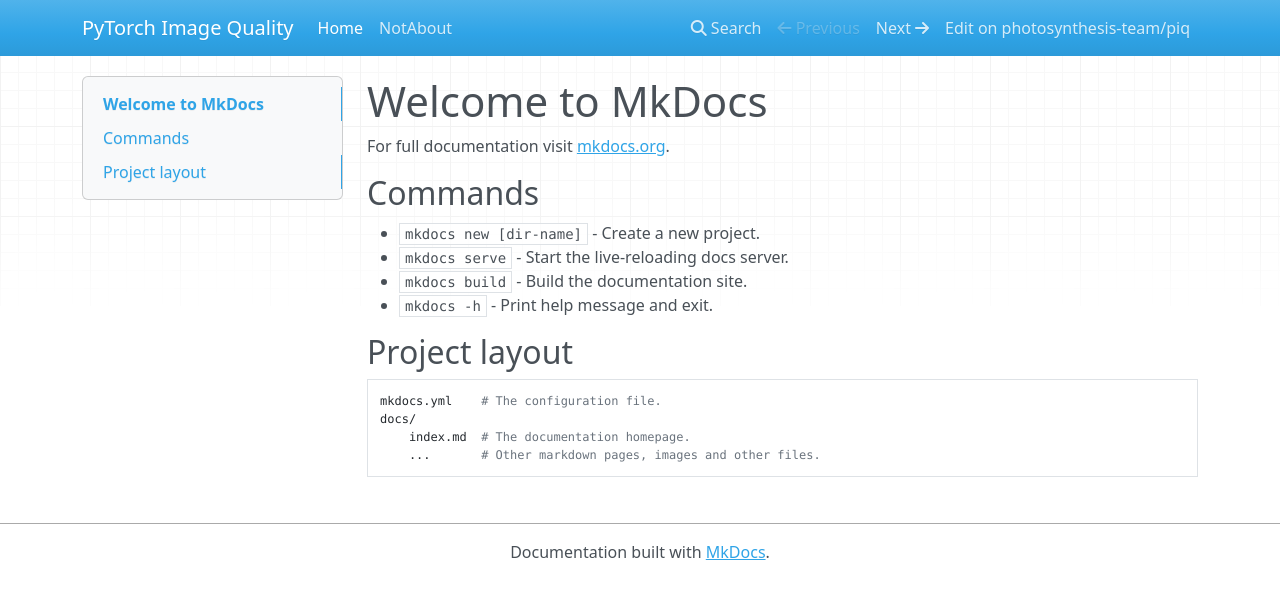
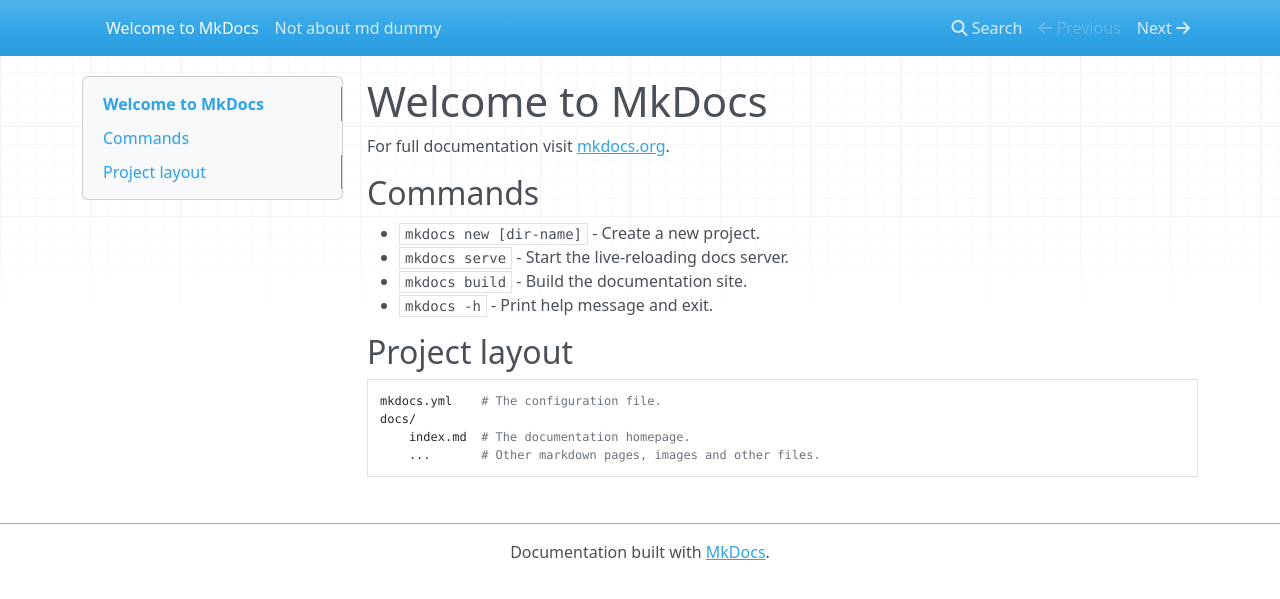
Before and after one commit to photosynthesis-team/piq, an MkDocs documentation site: the page built from docs/index.md, in a window 1280 px wide. Shown: the top 599 px of the page. Built offline with MkDocs 1.6.1, drawn with Linux system fonts in a browser that asks for light colours; nearby versions of some CDN libraries; some of the changed lines change nothing that is shown.

```diff
--- a/mkdocs.yml
+++ b/mkdocs.yml
@@ -1,8 +1,8 @@
-site_name: PyTorch Image Quality
-site_description: 'Documentation of PyTorch Image Quality (PIQ) library - a collection of metrics and measures for image2image tasks'
-site_author: 'Photosynthesis Team'
-repo_name: 'photosynthesis-team/piq'
-repo_url: 'https://github.com/photosynthesis-team/piq'
-nav:
-    - Home: index.md
-    - NotAbout: not_about.md
+#site_name: PyTorch Image Quality
+#site_description: 'Documentation of PyTorch Image Quality (PIQ) library - a collection of metrics and measures for image2image tasks'
+#site_author: 'Photosynthesis Team'
+#repo_name: 'photosynthesis-team/piq'
+#repo_url: 'https://github.com/photosynthesis-team/piq'
+#nav:
+#    - Home: index.md
+#    - NotAbout: not_about.md
```
Also changed, not shown: 2 other files.
